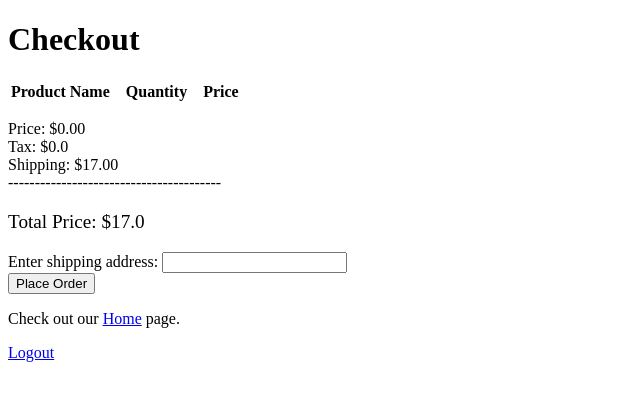
After one commit to MaddoxHodges/SE_E-Commerce_Project, a Django app: page /checkout/ in a window 1280 px wide. The commit adds this page. Shown: the top 401 px of the page, without its empty margins (0-640 px from the left). Run offline with Django 5.2, Linux system fonts and the light colour scheme; lists and menus that the app fills with data are empty.

Commit message:
Removed temp database file that was wrongly commited. Pushing cart functionality (remove item, checkout).

```diff
--- a/letsLearn/letsLearn/settings.py
+++ b/letsLearn/letsLearn/settings.py
@@ -129,3 +129,8 @@ STATICFILES_DIRS = [
 # https://docs.djangoproject.com/en/5.2/ref/settings/#default-auto-field
 
 DEFAULT_AUTO_FIELD = 'django.db.models.BigAutoField'
+
+# Sessions
+# https://docs.djangoproject.com/en/5.2/topics/http/sessions/
+
+SESSION_ENGINE  = 'django.contrib.sessions.backends.signed_cookies'
--- a/letsLearn/letsLearn/urls.py
+++ b/letsLearn/letsLearn/urls.py
@@ -37,6 +37,10 @@ urlpatterns = [
 
     path('cart/', views.shoppingcart),
 
+    path('checkout/', views.checkout),
+
+    path('placeorder/', views.placeorder),
+
     path('support/', views.support),
 
     path('login/', auth_views.login_view, name='login'),
--- a/letsLearn/letsLearn/views.py
+++ b/letsLearn/letsLearn/views.py
@@ -1,11 +1,11 @@
 import json
 from django.http import HttpResponse
 from django.http import JsonResponse
-from django.shortcuts import render
+from django.shortcuts import redirect, render
 from django.template import loader
 import math
 
-from letsLearn.models import Product, Cart
+from letsLearn.models import Product
 from django.contrib.auth.models import User
 
 
@@ -84,18 +84,15 @@ def addtocart(request: HttpResponse):
 
             product = Product.objects.get(id=product_id)
 
-            purchase_total = 1
-            products_in_cart = Cart.objects.filter(user_id=1,product_id=product_id)
+            cart = request.session.get("cart", {})
+            # non string keys are converted into strings when passed into the cart, no idea why but it will not work unless you match it correctly
+            # (ex: getting the number 20 would attempt to get from an entirely new entry in the cookie labled as 20 while the actual data was being stored under the string "20")
+            products_in_cart = cart.get(str(product_id), 0)
+            purchase_total = 1 + products_in_cart
 
-            if len(products_in_cart) > 0:
-                purchase_total += products_in_cart[0].quantity
             if product.stock_qty - purchase_total >= 0:
-                if len(products_in_cart) == 1:
-                    products_in_cart[0].quantity += 1
-                    products_in_cart[0].save()
-                else:
-                    products_in_cart = Cart(user_id=User.objects.get(id=1), product_id=Product.objects.get(id=product_id), quantity=1)
-                    products_in_cart.save()
+                cart[str(product_id)] = purchase_total
+                request.session["cart"] = cart
 
                 return JsonResponse({'status' : 'OK'})
 
@@ -107,26 +104,85 @@ def addtocart(request: HttpResponse):
 def shoppingcart(request):
     template = loader.get_template("cart.html")
 
-    #p = Cart(user_id=User.objects.get(id=1), product_id=Product.objects.get(id=1), quantity=2)
-    #p.save()
-    #p = Cart(user_id=User.objects.get(id=1), product_id=Product.objects.get(id=20), quantity=1)
-    #p.save()
+    cart = request.session.get("cart", {})
+    total_price = 0
+    product_data = []
 
-    cart = Cart.objects.filter(user_id=1)
-    total_price = 0
-    prices = []
-
-    for cart_item in cart:
-        price = cart_item.product_id.price * cart_item.quantity
+    deletion_id = request.GET.get("product_id")
+    if deletion_id in cart:
+        cart[deletion_id] -= 1
+        if cart[deletion_id] == 0:
+            del cart[deletion_id]
+        request.session["cart"] = cart
+    for product_id in cart:
+        # get the price of the item from the database and multiply it by the quanity in the cart cookie
+        products = Product.objects.get(id=product_id)
+        price = products.price * cart[product_id]
 
         total_price += price
-        print("price: " + str(price) + "  total: " + str(total_price))
-        prices.append(intToPrice(price))
+        product_data.append({"quantity": cart[product_id], "title": products.title, "price": intToPrice(price), "product_id": product_id})
 
     total_price = intToPrice(total_price)
     context =  {
-        "cart": zip(cart, prices),
+        "product_data": product_data,
         "total_price": total_price,
+    }
+
+    return HttpResponse(template.render(context, request))
+
+def checkout(request):
+    template = loader.get_template("checkout.html")
+
+    cart = request.session.get("cart", {})
+    total_price = 0
+    product_data = []
+
+    for product_id in cart:
+        # get the price of the item from the database and multiply it by the quanity in the cart cookie
+        products = Product.objects.get(id=product_id)
+        if products.stock_qty < cart[product_id]:
+            if (products.stock_qty == 0):
+                del cart[product_id]
+            else:
+                cart[product_id] = products.stock_qty
+
+        price = products.price * cart[product_id]
+
+        total_price += price
+        product_data.append({"quantity": cart[product_id], "title": products.title, "price": intToPrice(price), "product_id": product_id})
+
+    request.session["cart"] = cart
+
+    context =  {
+        "product_data": product_data,
+        "price": intToPrice(total_price),
+        "tax": round(total_price/100 * .07, 2),
+        "shipping": intToPrice(1700),
+        "total": round(total_price/100 * 1.07 + 17, 2)
+
+    }
+
+    return HttpResponse(template.render(context, request))
+
+def placeorder(request):
+    template = loader.get_template("placeorder.html")
+
+    cart = request.session.get("cart", {})
+    total_price = 0
+
+    for product_id in cart:
+        product = Product.objects.get(id=product_id)
+        if product.stock_qty < cart[product_id]:
+            return redirect("/checkout")
+
+    for product_id in cart:
+        product = Product.objects.get(id=product_id)
+        product.stock_qty -= cart[product_id]
+        product.save()
+
+    request.session["cart"] = {}
+
+    context =  {
     }
 
     return HttpResponse(template.render(context, request))
@@ -161,6 +217,7 @@ def intToPrice(price):
     size = len(price)
     while size < 3:
         price = "0" + price
+        size = len(price)
 
     result = price[:(size - 2)] + "." + price[(size - 2):]
     return result
--- /dev/null
+++ b/letsLearn/templates/checkout.html
@@ -0,0 +1,46 @@
+<!DOCTYPE html>
+<html lang="en">
+<head>
+    <meta charset="UTF-8">
+    <meta name="viewport" content="width=device-width, initial-scale=1.0">
+
+    <title>Checkout</title>
+</head>
+<body>
+    <h1>Checkout</h1>
+    <table>
+        <tr>
+            <th>Product Name&nbsp;&nbsp;&nbsp;</th>
+            <th>Quantity&nbsp;&nbsp;&nbsp;</th>
+            <th>Price&nbsp;&nbsp;&nbsp;</th>
+
+        </tr>
+        {% for item in product_data %}
+            <tr>
+                <th>{{item.title}}</th>
+                <th>{{item.quantity}}</th>
+                <th>${{item.price}}</th>
+            </tr>
+        {% endfor %}
+    </table>
+    <p>Price: ${{price}}<br>
+        Tax: ${{tax}}<br>
+        Shipping: ${{shipping}}<br>
+        ----------------------------------------
+    </p>
+
+    <p style="font-size: larger;">Total Price: ${{total}}</p>
+    <form action="/placeorder/" method="post">
+        {% csrf_token %}
+        <div>
+            <label for="address">Enter shipping address: </label>
+            <input type="text" name="address" id="address" required />
+        </div>
+        <div>
+            <input type="submit" value="Place Order" />
+        </div>
+    </form>
+    <p>Check out our <a href="/home">Home</a> page.</p>
+    <p><a href="/logout">Logout</a></p>
+</body>
+</html>
--- a/letsLearn/templates/details.html
+++ b/letsLearn/templates/details.html
@@ -17,8 +17,6 @@
         {{product.description}} <br>
         ${{price}} <br> <br>
         <button onclick="addToCart({{product.id}})">Add to Cart</button> <br>
-
-
     </p>
 
     <script>
```
Also changed, not shown: letsLearn/letsLearn/models.py (+21 -3 lines), letsLearn/templates/cart.html (+6 -6 lines), letsLearn/templates/placeorder.html (added, +16 -0 lines), letsLearn/db.sqlite3 (deleted), 1 other file.
